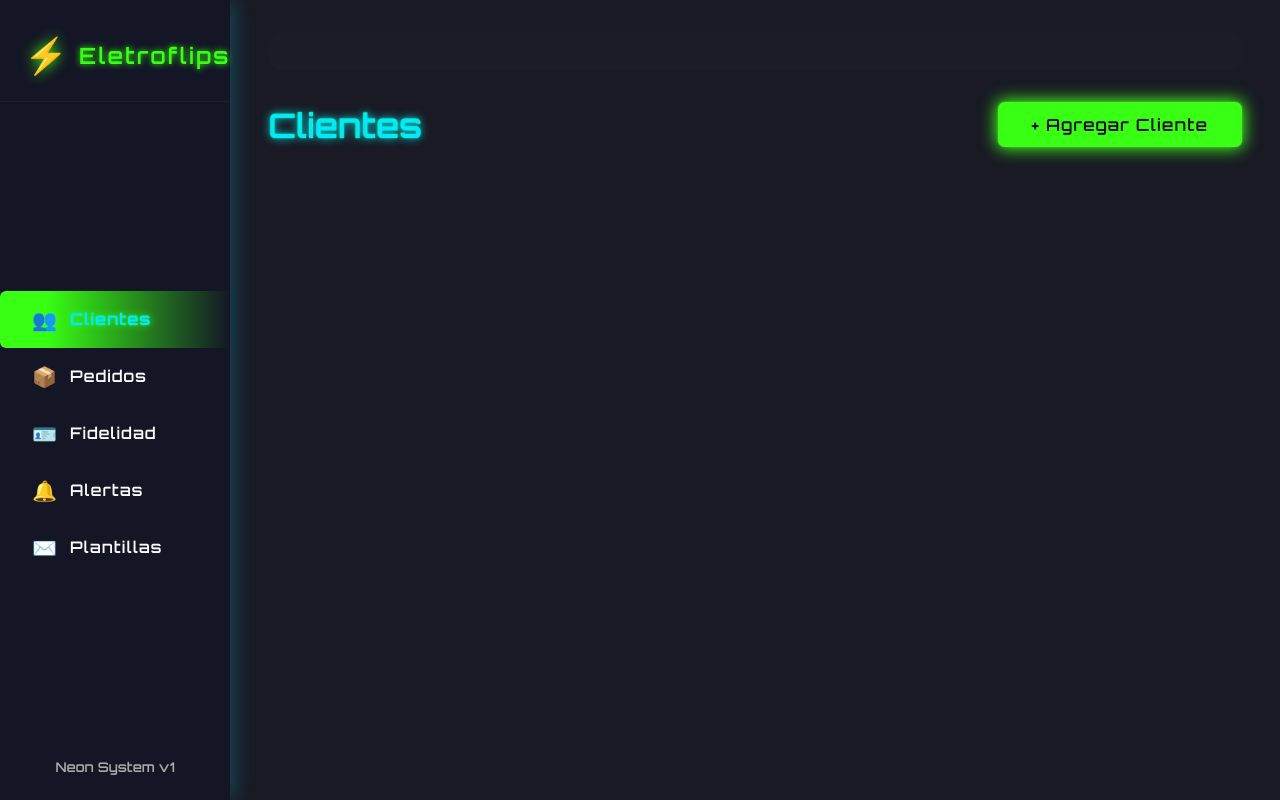
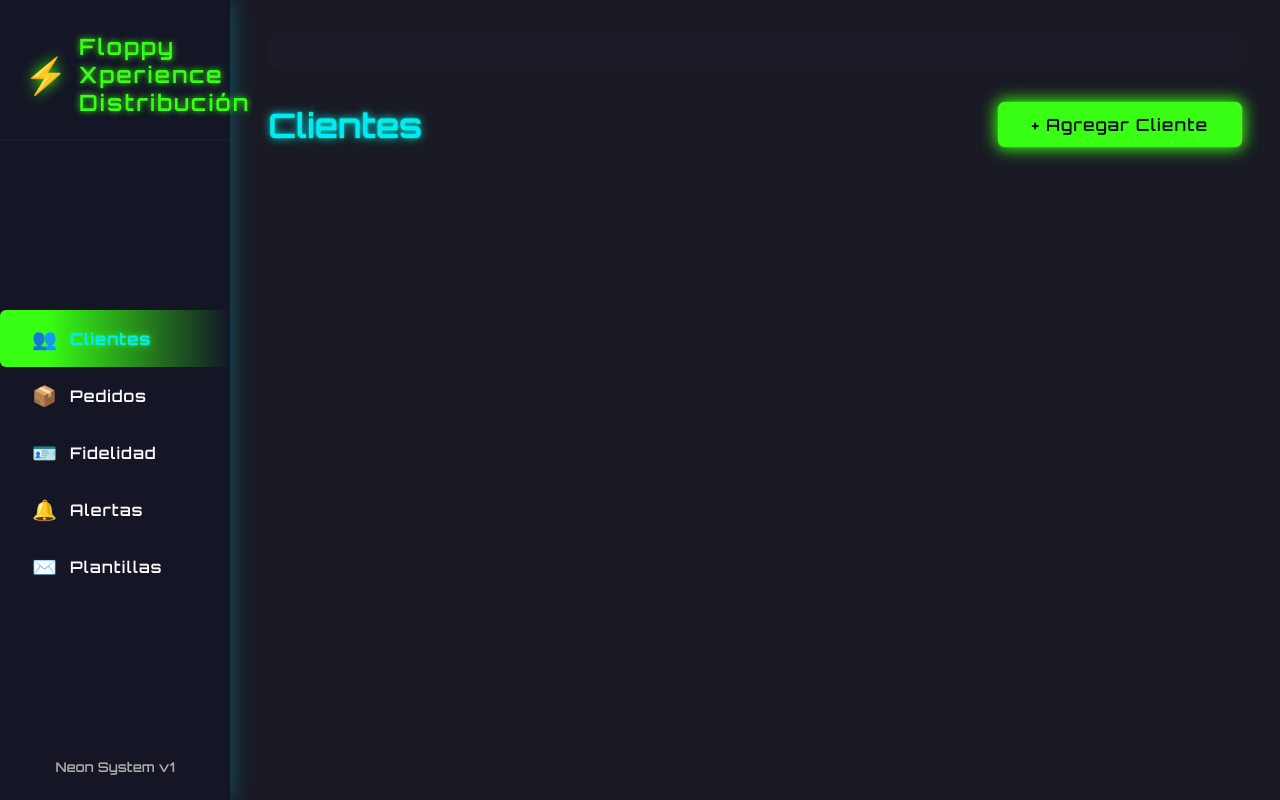
Before and after one commit to albert0075/base-de-datos-floppy-distribucion, a plain HTML site: page index.html in a window 1280 px wide. Drawn offline with nearby package versions, Linux system fonts and the light colour scheme; no server answers.

Commit message:
Update index.html

```diff
--- a/index.html
+++ b/index.html
@@ -4,7 +4,7 @@
     <script src="https://cdn.jsdelivr.net/npm/html2canvas@1.4.1/dist/html2canvas.min.js"></script>
     <meta charset="UTF-8">
     <meta name="viewport" content="width=device-width, initial-scale=1.0">
-    <title>Eletroflips Neon Dashboard</title>
+    <title>B.D Floppy Xperience Distribución</title>
     <!-- Google Fonts -->
     <link href="https://fonts.googleapis.com/css2?family=Orbitron:wght@600&display=swap" rel="stylesheet">
     <link rel="stylesheet" href="styles.css">
@@ -15,7 +15,7 @@
         <aside class="sidebar">
             <div class="sidebar-header">
                 <span class="sidebar-logo">⚡</span>
-                <h1 class="sidebar-title">Eletroflips</h1>
+                <h1 class="sidebar-title">Floppy Xperience Distribución</h1>
             </div>
             <nav class="sidebar-nav">
                 <ul>
```
